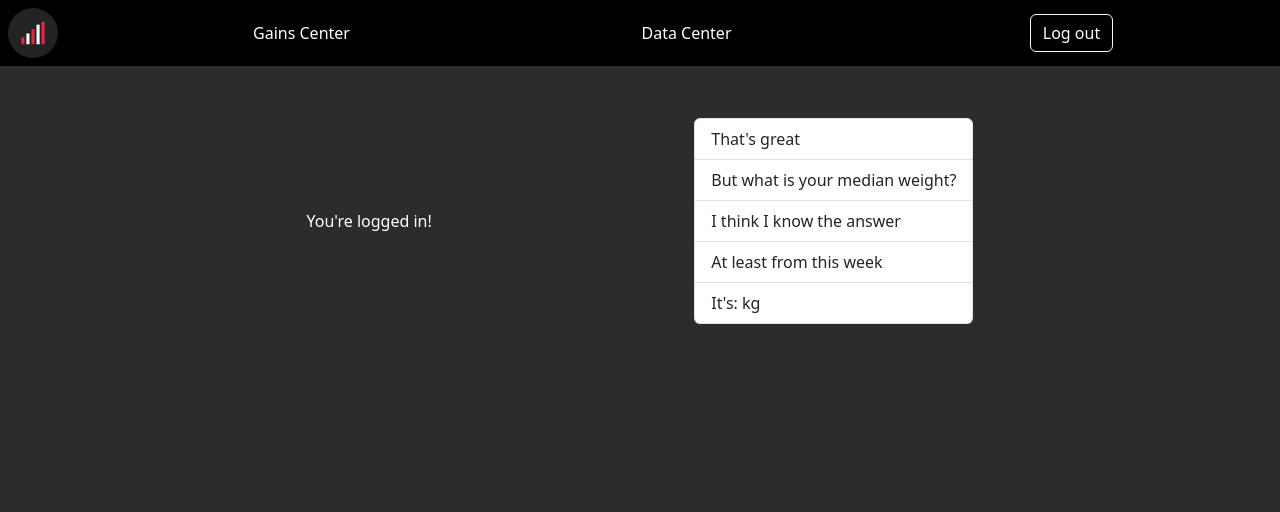
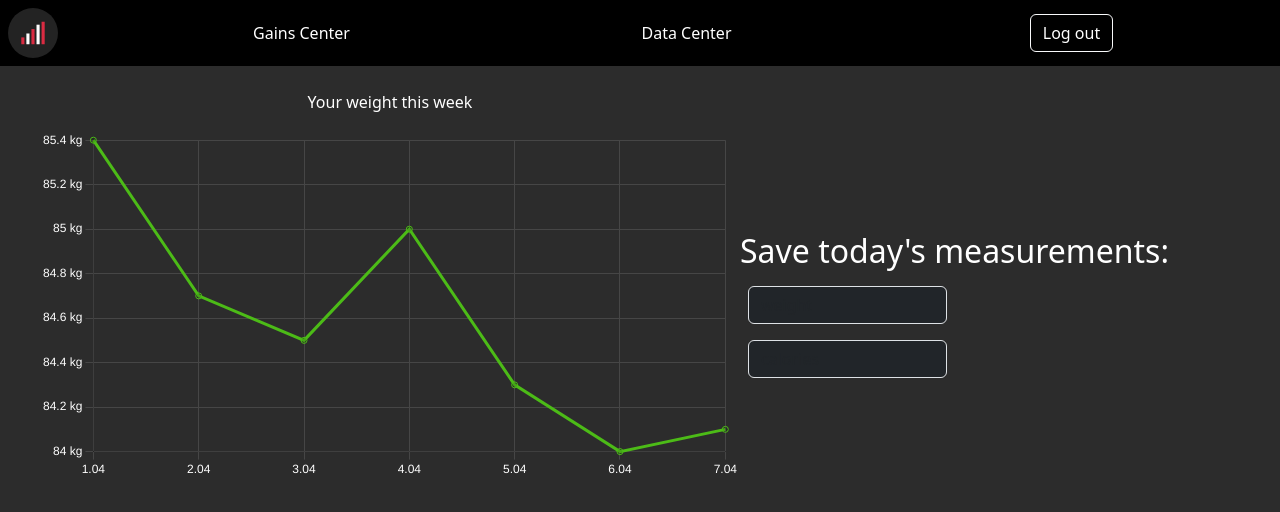
Before and after one commit to KamilMrowka/LogGains-frontend, a React (Vite) app: page / in a window 1280 px wide. Shown: the top 512 px of the page. Built offline with nearby package versions, Linux system fonts and the light colour scheme; no server answers.

Commit message:
Added a graph on the home page, started setting up the layout

```diff
--- a/package.json
+++ b/package.json
@@ -18,6 +18,7 @@
     "axios": "^1.6.7",
     "bootstrap": "^5.3.2",
     "bootstrap-icons": "^1.11.3",
+    "chart.js": "^4.4.2",
     "react": "^18.2.0",
     "react-dom": "^18.2.0",
     "react-router-dom": "^6.22.1",
--- a/src/App.tsx
+++ b/src/App.tsx
@@ -2,6 +2,8 @@ import 'bootstrap/dist/css/bootstrap.min.css';
 import HomePage from "./pages/HomePage.tsx";
 import {Route, Routes} from "react-router-dom";
 import LoginPage from "./pages/LoginPage.tsx";
+import { Chart } from 'chart.js';
+
 
 function App() {
     return (
--- a/src/pages/HomePage.tsx
+++ b/src/pages/HomePage.tsx
@@ -1,58 +1,93 @@
+import { Chart, LineController, CategoryScale, LinearScale, PointElement, LineElement } from "chart.js";
 import Navbar from "../components/Navbar.tsx";
-import {useEffect, useState} from "react";
-import axios from "axios";
-import {useNavigate} from "react-router-dom";
+import { useEffect, useRef } from "react";
 export default function HomePage() {
 
-    const navigate = useNavigate();
+    const chartRef = useRef<HTMLCanvasElement | null>(null);
 
-    const [data, setData] = useState(null);
+Chart.register(LineController, CategoryScale, LinearScale, PointElement, LineElement);
+
+    const data = [
+        {day: 1.04, weight: 85.4},
+        {day: 2.04, weight: 84.7},
+        {day: 3.04, weight: 84.5},
+        {day: 4.04, weight: 85.0},
+        {day: 5.04, weight: 84.3},
+        {day: 6.04, weight: 84.0},
+        {day: 7.04, weight: 84.1}
+    ];
+
+    useEffect(() => {
+        if (chartRef.current) {
+            const ctx = chartRef.current.getContext('2d');
+            if (ctx) {
+                new Chart(
+                    ctx,
+                    {
+                        type: "line",
+                        data: {
+                            labels: data.map(row => row.day),
+                            datasets: [
+                                {
+                                    label: 'Your weight this week',
+                                    data: data.map(row => row.weight),
+                                    borderColor: 'rgb(76, 187, 23)',
+                                }
+                            ]
+                        },
+                        options: {
+                            scales: {
+                                x: {
+                                    grid: {
+                                        color: 'rgba(70, 70, 70)'
+                                    },
+                                    ticks: {
+                                        color: 'white',
+                                },
+                                },
+                                y: {
+                                    grid: {
+                                        color: 'rgba(70, 70, 70)'
+                                    },
+                                    ticks: {
+                                        color: 'white',
+                                        callback: function(value, index, ticks) {
+                                            return value + " kg";
+                                        }
+                                    },
+                                },
+                            },
+                        }
+                    }
+                )
+            }
+        }
+    })
 
 
-    useEffect(() => {
-        const getHomePageData =
-        async () => {
-            const token = localStorage.getItem('token');
-            const headers = {
-                'Authorization': `Bearer ${token}`
-            }
-            // axios.defaults.headers.common['Authorization'] = "Bearer " + localStorage.getItem('token')
-            axios.get('http://localhost:8080/api/v1/week' + "?date=2024-01-01", {headers: headers}).then(response => {
-                setData(response.data);
-            }).catch(error => {
-                if (error.response.status === 403) {
-                    console.log("from home page")
-                    navigate('/login');
-                }
-            })
-        }
-        getHomePageData();
-    })
+
     return (
         <div className={"container-fluid flex-column p-0 align-self-start"}>
             <Navbar></Navbar>
-            <div className={"d-flex text-white p-5 justify-content-evenly align-items-center"}>
-                <div className={"p-1"}>
-                    You're logged in!
-                </div>
-                <div className={"p-1"}>
-                    <ul className={"list-group"}>
-                        <li className={"list-group-item"}>
-                            That's great
-                        </li>
-                        <li className={"list-group-item"}>
-                            But what is your median weight?
-                        </li>
-                        <li className={"list-group-item"}>
-                            I think I know the answer
-                        </li>
-                        <li className={"list-group-item"}>
-                            At least from this week
-                        </li>
-                        <li className={"list-group-item"}>
-                            It's: {data}kg
-                        </li>
-                    </ul>
+            <div className={"container-fluid d-flex text-white p-4 justify-content-evenly align-items-start"}>
+                <div className="flex-row d-flex container-fluid ps-3 pb-3 pe-3 justify-conent-evenly">
+                    <div className={"col-7 text-center"}>
+                        <div className="pb-3">
+                            <text> Your weight this week</text>
+                        </div>
+                        <canvas ref={chartRef} />
+                    </div>
+                    <div className="flex-column d-flex justify-content-center">
+                        <h2 className="mt-5">Save today's measurements:</h2>
+                        <div className="col-6">
+                            <div className="input-group">
+                                <input type="text" placeholder="weight" className="form-control m-2 text-light bg-dark"></input>
+                            </div>
+                            <div className="input-group">
+                                <input type="text" placeholder="calories" className="form-control m-2 text-light bg-dark"></input>
+                            </div>
+                        </div>
+                    </div>
                 </div>
             </div>
         </div>
```
Also changed, not shown: 1 other file (tests, documents, lock files or other folders).
